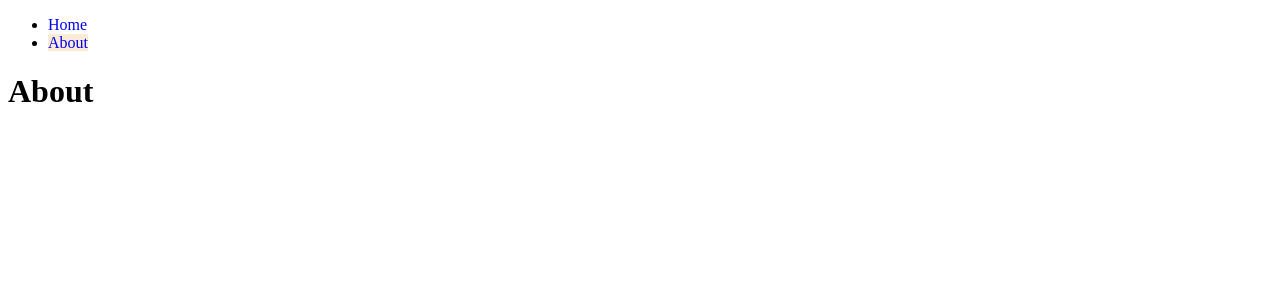
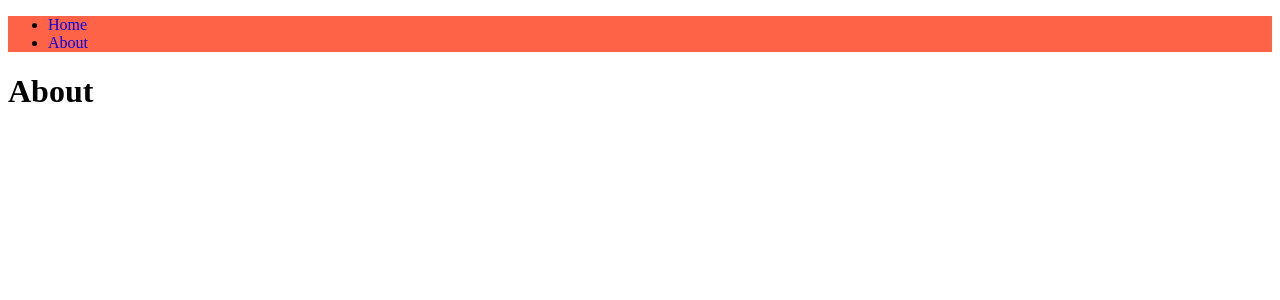
Before and after one commit to Guiwoo/Practice-NextJS, a Next.js app: page /about in a window 1280 px wide. Shown: the top 300 px of the page. Built offline with nearby package versions, Linux system fonts and the light colour scheme.

Commit message:
styling by jsx way awesome

```diff
--- a/components/NavBar.js
+++ b/components/NavBar.js
@@ -1,5 +1,4 @@
 import Link from "next/link";
-import styles from "./NavBar.module.css";
 import { useRouter } from "next/router";
 
 const NavBar = () => {
@@ -9,28 +8,23 @@ const NavBar = () => {
       <ul>
         <li>
           <Link href="/">
-            <a
-              className={`${styles.link} ${
-                rotuer.pathname === "/" ? styles.active : ""
-              }`}
-            >
-              Home
-            </a>
+            <a>Home</a>
           </Link>
         </li>
         <li>
           <Link href="/about">
-            <a
-              className={[
-                styles.link,
-                rotuer.pathname !== "/" ? styles.active : "",
-              ].join(" ")}
-            >
-              About
-            </a>
+            <a>About</a>
           </Link>
         </li>
       </ul>
+      <style jsx>{`
+        nav {
+          background-color: tomato;
+        }
+        a {
+          text-decoration: none;
+        }
+      `}</style>
     </nav>
   );
 };
--- a/components/NavBar.module.css
+++ /dev/null
@@ -1,13 +0,0 @@
-.nav {
-  display: flex;
-  justify-content: space-between;
-  background-color: teal;
-}
-
-.active {
-  background-color: antiquewhite;
-}
-
-.link {
-  text-decoration: none;
-}
```
Also changed, not shown: 1 other file (tests, documents, lock files or other folders).
